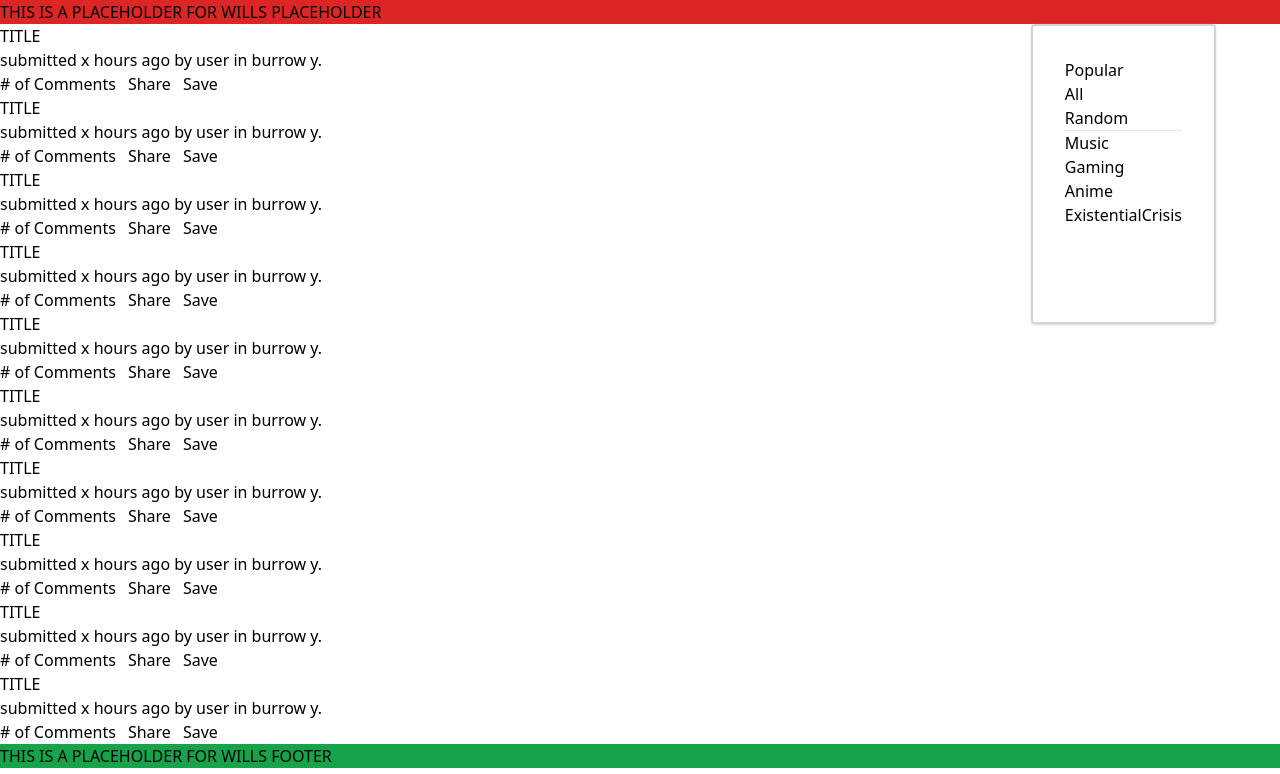
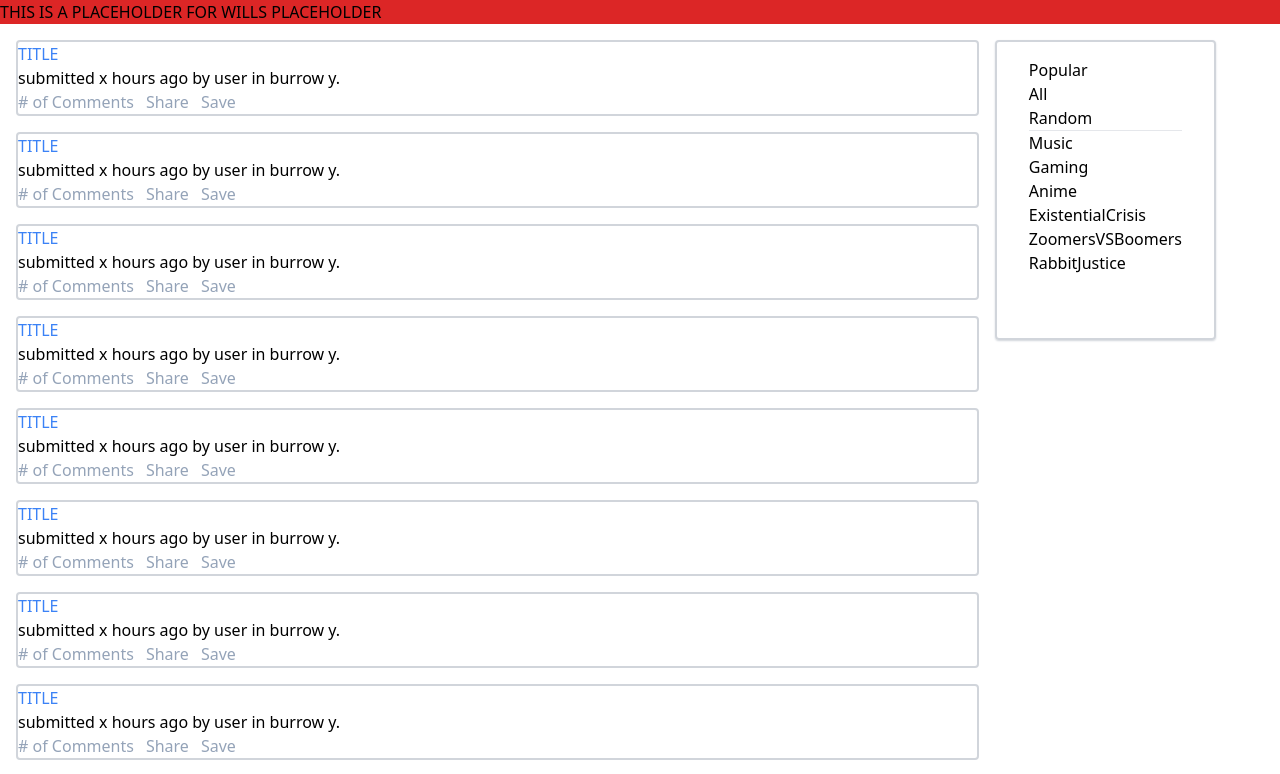
Before and after one commit to knnyshn/Rabbit-Front, a React (Create React App) app in the folder Client/: page / in a window 1280 px wide. Shown: the top 774 px of the page. Built offline with nearby package versions, Linux system fonts and the light colour scheme.

Commit message:
Refining layout

```diff
--- a/Client/src/Components/Posts.js
+++ b/Client/src/Components/Posts.js
@@ -28,6 +28,9 @@ function Posts() {
     <div className='posts-container'>
       {postsdummy.map(() => {
         return (
+          <div className=''>
+          {/* UP/DOWNVOTE */}
+          {/* THUMBNAIL */}
           <div className='post'>
             <p className='single-post'/>
 
@@ -45,16 +48,11 @@ function Posts() {
               <button className='save'>Save</button>
             </ul>
           </div>
+          </div>
         )
       })}
       </div>
       <Sidebar />
-      {/* {posts.map(post => (
-        <div key={post.id}>
-        <h2>{post.title}</h2>
-        <p>{post.content}</p>
-        </div>
-      ))} */}
     </div>
   );
 }
--- a/Client/src/Components/Sidebar.js
+++ b/Client/src/Components/Sidebar.js
@@ -15,7 +15,9 @@ export default function Sidebar() {
     "Music",
     "Gaming",
     "Anime",
-    "ExistentialCrisis"
+    "ExistentialCrisis",
+    "ZoomersVSBoomers",
+    "RabbitJustice"
   ]
 
   return (
--- a/Client/src/Styles/global.css
+++ b/Client/src/Styles/global.css
@@ -4,11 +4,11 @@
 
 @layer components {
   .sidebar {
-    @apply flex flex-row justify-end mr-16;
+    @apply flex flex-row justify-end mr-16 py-4;
   }
 
   .sidebar-menu {
-    @apply border-2 border-gray-300 p-8 h-[300px] shadow-sm shadow-gray-300 rounded
+    @apply border-2 border-gray-300 p-8 pt-4 h-[300px] shadow-sm shadow-gray-300 rounded
   }
 
   .header {
@@ -20,7 +20,11 @@
   }
 
   .posts-container {
-    @apply flex flex-col justify-between w-full;
+    @apply flex flex-col justify-between w-full gap-4 px-4 py-4
+  }
+
+  .post {
+    @apply border-2 border-gray-300 rounded
   }
 
   .post-buttons {
@@ -30,6 +34,14 @@
   .beeg-container {
     @apply flex
   }
+
+  .post-buttons {
+    @apply text-slate-400
+  }
+
+  .title {
+    @apply text-blue-500
+  }
 }
 
 * {
```
